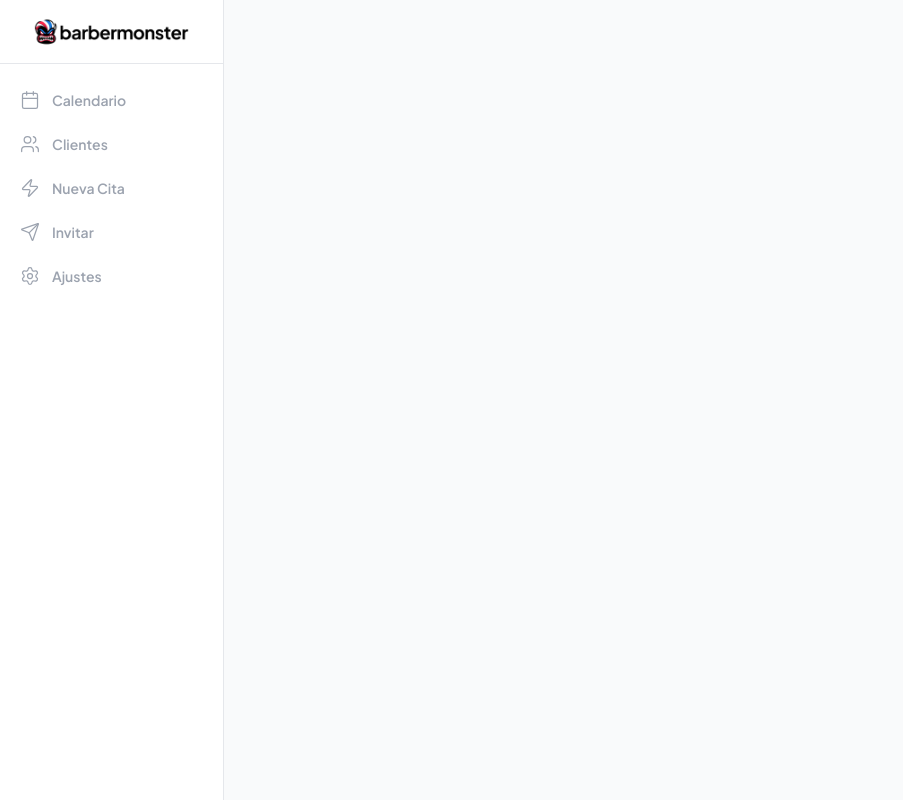
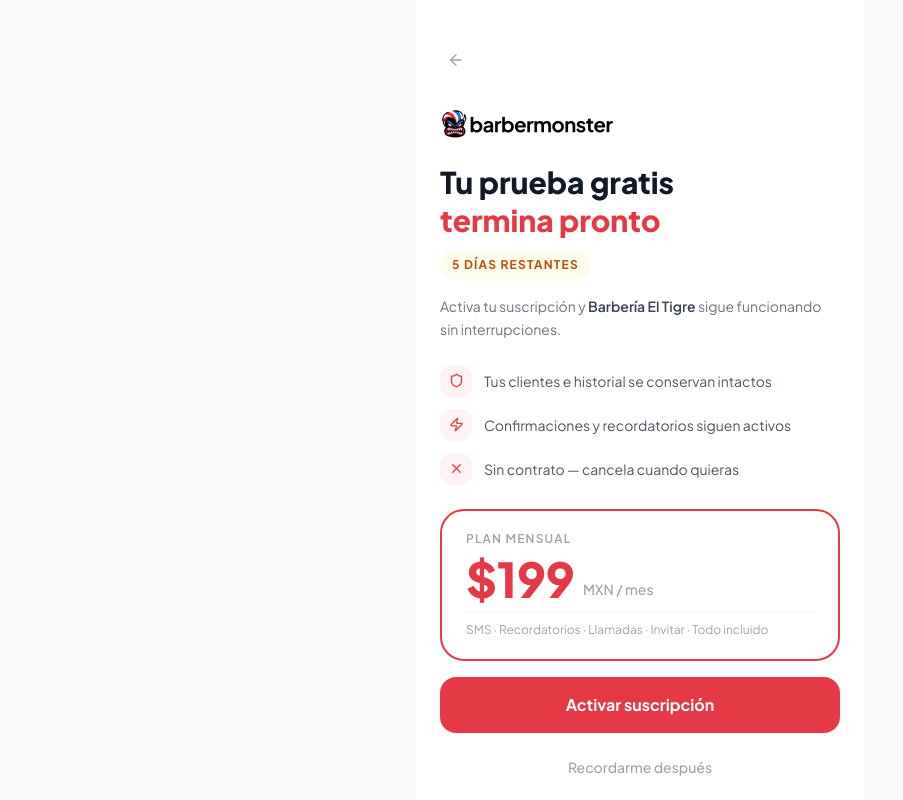
Before and after one commit to eugeniocez/bm-lite-prototype, a React (Vite) app: page /aviso-trial in a window 1280 px wide. Shown: the whole page, without its empty margins (0-903 px from the left). Built offline with nearby package versions, Linux system fonts and the light colour scheme.

Commit message:
fix: /trial ahora es /aviso-trial y mantiene consistencia con el archivo

```diff
--- a/src/App.jsx
+++ b/src/App.jsx
@@ -8,7 +8,7 @@ import Invite from './pages/Invite'
 import Inicio from './pages/Inicio'
 import Registro from './pages/Registro'
 import Login from './pages/Login'
-import TrialExpirando from './pages/TrialExpirando'
+import AvisoTrial from './pages/AvisoTrial'
 import QuickConfirm from './pages/QuickConfirm'
 import SettingsPage from './pages/Settings'
 import SettingsProfilePage from './pages/SettingsProfile'
@@ -20,7 +20,7 @@ import { useToastStore } from './store/toast'
 
 function AppContent() {
   const location = useLocation()
-  const sinNav = ['/inicio', '/registro', '/login', '/trial', '/quickconfirm'].includes(location.pathname)
+  const sinNav = ['/inicio', '/registro', '/login', '/aviso-trial', '/quickconfirm'].includes(location.pathname)
   const sinNavApp = ['/settings/profile', '/settings/subscription', '/settings/subscription/cancel', '/faq'].includes(location.pathname)
   const { visible, mensaje, ocultar } = useToastStore()
   const vistaPreviamente = localStorage.getItem('bm-inicio-vista') === 'true'
@@ -41,7 +41,7 @@ function AppContent() {
           <Route path="/registro" element={<Registro />} />
           <Route path="/login" element={<Login />} />
           <Route path="/inicio" element={<Inicio />} />
-          <Route path="/trial" element={<TrialExpirando />} />
+          <Route path="/aviso-trial" element={<AvisoTrial />} />
           <Route path="/quickconfirm" element={<QuickConfirm />} />
           <Route path="/settings" element={<SettingsPage />} />
           <Route path="/settings/profile" element={<SettingsProfilePage />} />
--- a/src/pages/TrialExpirando.jsx
+++ b/src/pages/AvisoTrial.jsx
@@ -3,8 +3,8 @@ import { ArrowLeft, Shield, Zap, X } from 'lucide-react'
 import { useNegocioStore } from '../store/negocio'
 
 /**
- * TrialExpirando — Página full-screen sin scroll
- * Ruta: /trial
+ * AvisoTrial — Página full-screen sin scroll
+ * Ruta: /aviso-trial
  *
  * Cambia DIAS_DEMO para probar los dos estados visuales: urgente (1-2) y aviso (3-5)
  */
@@ -19,7 +19,7 @@ const BENEFICIOS = [
   { icon: X,      texto: 'Sin contrato — cancela cuando quieras' },
 ]
 
-export default function TrialExpirando() {
+export default function AvisoTrial() {
   const navigate = useNavigate()
   const nombreBarberia = useNegocioStore(s => s.nombreBarberia) || 'tu barbería'
 
@@ -33,7 +33,7 @@ export default function TrialExpirando() {
         {/* Header — solo flecha */}
         <div className="flex items-center px-5 pt-10 pb-2 shrink-0">
           <button
-            onClick={() => navigate(-1)}
+            onClick={() => navigate('/calendario')}
             className="w-10 h-10 flex items-center justify-center text-gray-400 dark:text-gray-500 hover:text-gray-700 dark:hover:text-gray-300 transition-colors"
             aria-label="Regresar"
           >
@@ -128,7 +128,7 @@ export default function TrialExpirando() {
               Activar suscripción
             </button>
             <button
-              onClick={() => navigate(-1)}
+              onClick={() => navigate('/calendario')}
               className="w-full text-gray-400 dark:text-gray-600 font-medium py-3 text-sm hover:text-gray-600 dark:hover:text-gray-400 transition-colors"
             >
               Recordarme después
```
